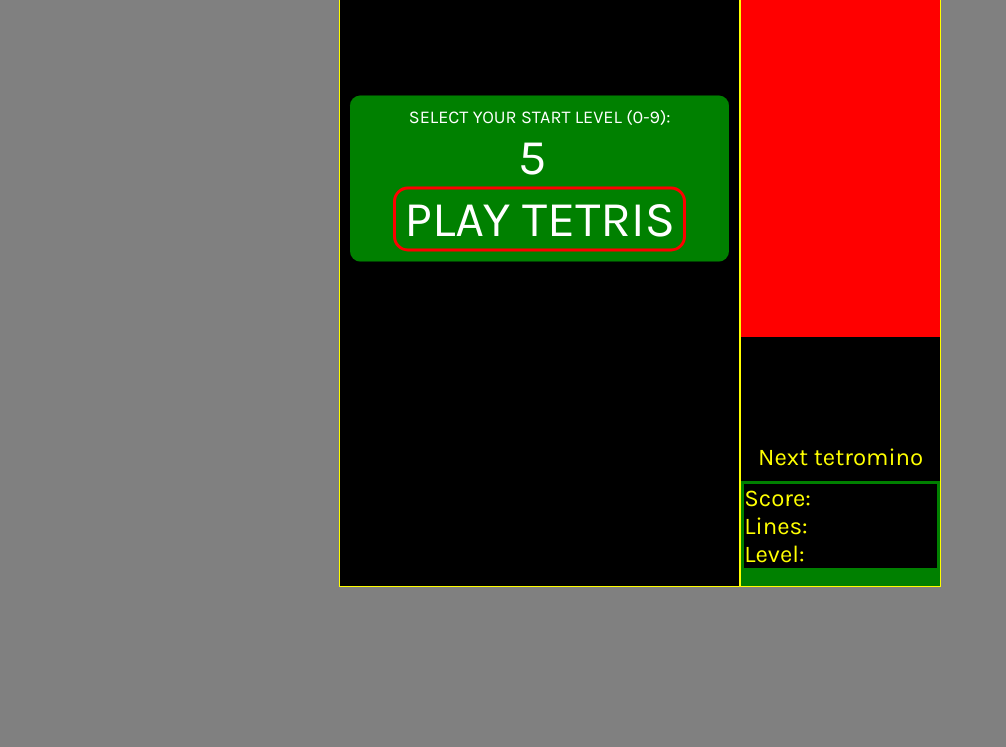
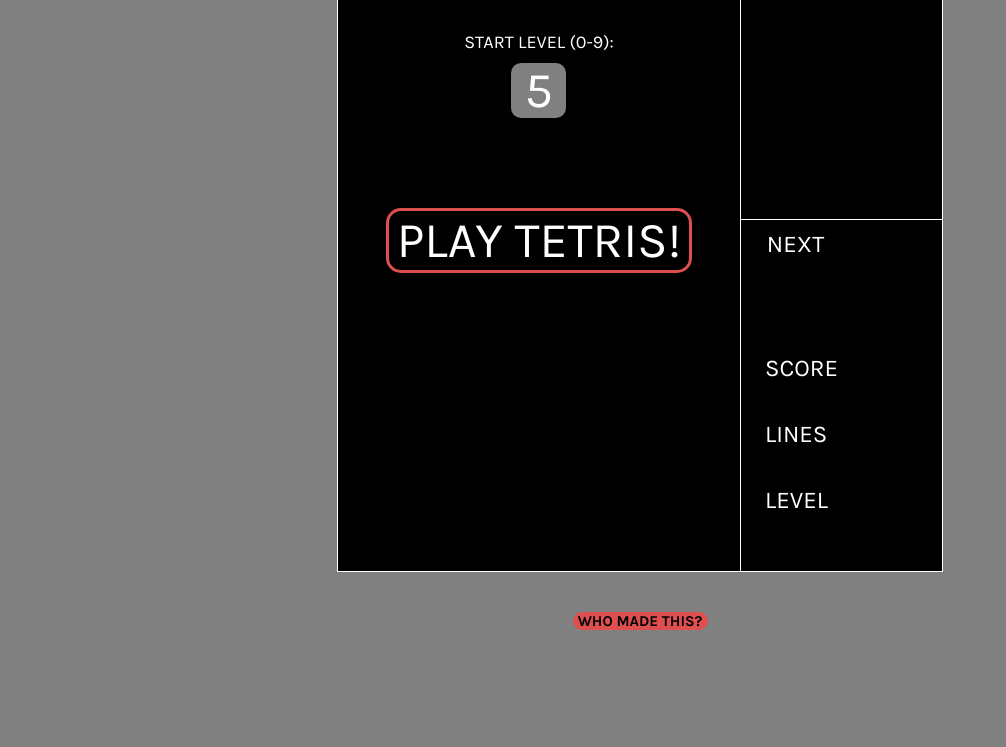
Before and after one commit to golubitsky/tetris, a plain HTML site: page tetris.html in a window 1280 px wide. Shown: the part 53-800 px from the top of the page, without its empty margins (0-1006 px from the left). Drawn offline with Linux system fonts and the light colour scheme; no server answers.

Commit message:
mostly finish CSS

```diff
--- a/javascripts/api.js
+++ b/javascripts/api.js
@@ -40,6 +40,11 @@
     var $highScores = $('#high-scores');
     $highScores.empty();
 
+    var $header = $('<span>');
+    $header.html('HALL OF FAME');
+    $header.addClass('header');
+    $highScores.append($header);
+
     data.forEach(function (entry) {
       var $entry = $('<span>');
       var $name = $('<span>');
--- a/javascripts/board-view.js
+++ b/javascripts/board-view.js
@@ -72,9 +72,9 @@
   }
 
   BoardView.prototype.renderStats = function () {
-    $('.score > span').html(this.stats.score);
-    $('.lines > span').html(this.stats.lines);
-    $('.level > span').html(this.stats.level);
+    $('#stats .score').html(this.stats.score);
+    $('#stats .lines').html(this.stats.lines);
+    $('#stats .level').html(this.stats.level);
   }
 
   BoardView.prototype.clearNext = function () {
@@ -87,9 +87,14 @@
 
   BoardView.prototype.renderNext = function (nextShape, nextColor) {
     //reset hidden divs if necessary
-    $('#next-tetromino').removeClass('small')
+    $('#next-tetromino').removeClass();
+    $('#next-tetromino div').removeClass();
     $('#next-tetromino [x=3][y=1]').show();
     $('#next-tetromino [x=3][y=2]').show();
+    $('#next-tetromino [x=3][y=2]').show();
+    $('#next-tetromino [x=4][y=2]').show();
+    $('#next-tetromino [x=5][y=2]').show();
+    $('#next-tetromino [x=6][y=2]').show();
 
     for (var i = 0; i < nextShape.length; i++) {
       var pos = nextShape[i]
@@ -105,6 +110,18 @@
       $('#next-tetromino').addClass('small')
       $('#next-tetromino [x=3][y=1]').hide();
       $('#next-tetromino [x=3][y=2]').hide();
+    } else if (nextColor === 'DarkRed') {
+      $('#next-tetromino div').addClass('long')
+      $('#next-tetromino [x=3][y=2]').hide();
+      $('#next-tetromino [x=4][y=2]').hide();
+      $('#next-tetromino [x=5][y=2]').hide();
+      $('#next-tetromino [x=6][y=2]').hide();
     }
   }
+
+  BoardView.prototype.levelChange = function () {
+    var color = '#'+ Math.floor(Math.random()*16777215).toString(16);
+    $('html').css('background', color);
+    $('body').css('background', color);
+  }
 })();
--- a/javascripts/game.js
+++ b/javascripts/game.js
@@ -30,6 +30,7 @@
 
     this.view.buildBoard();
     this.play(level);
+    this.view.levelChange();
   }
 
   Game.prototype.play = function(level) {
@@ -65,6 +66,7 @@
             //change speed to reflect current level
             if (currentLevel !== that.stats.level) {
               that.restartPlayLoop();
+              that.view.levelChange();
             }
           }
       } else {
--- a/stylesheets/tetris.css
+++ b/stylesheets/tetris.css
@@ -19,19 +19,46 @@
 
 html {
   background: grey;
+  transition: background .4s ease;
 }
 
 body {
   background: grey;
+  transition: background .4s ease;
+}
+
+h1, h2 {
+  margin: auto;
+  text-align: center;
+}
+
+h2 {
+  margin-top: 40px;
+  font-size: 15px;
+  width: 135px;
+  border-radius: 10px;
+  background: #de4f4f;
+  transition: background .09s ease;
+}
+
+h2:hover {
+  background: #ff4f4f;
+}
+
+h3 {
+  color: #de4f4f;
+  font-size: 30px;
+  text-align: center;
+  margin: 60px;
 }
 
 #content {
   margin: auto;
+  margin-top: 20px;
   height: 605px;
   width: 606px;
   background: black;
   position: relative;
-  border: 2px solid grey;
   border-radius: 10px;
 }
 
@@ -42,14 +69,15 @@
   background: black;
   display: inline-block;
   float: left;
-  border: 1px solid yellow;
+  border: 1px solid white;
 }
 
 #side-display {
   display: inline-block;
   width: 33.3334%;
   height: 100%;
-  border: 1px solid yellow;
+  border: 1px solid white;
+  border-left: none;
   background: black;
   float: left;
   position: relative;
@@ -61,11 +89,14 @@
   display: block;
   margin: auto;
   width: 90%;
-  background: green;
+  height: 50%;
+  background: black;
+}
+
+form#new-game {
   position: relative;
-  top: 25%;
-  transform: translateY(-25%);
-}
+  top: 34px;
+  }
 
 form * {
   color: white;
@@ -90,7 +121,19 @@
   font-size: 50px;
   height: 50px;
   width: 55px;
-  height: 100%;
+}
+
+input[type=number]::-webkit-inner-spin-button,
+input[type=number]::-webkit-outer-spin-button {
+  -webkit-appearance: none;
+  margin: 0;
+}
+
+input#level {
+  background: grey;
+  border-radius: 10px;
+  height: 55px;
+  margin-top: 10px;
 }
 
 form button {
@@ -99,11 +142,27 @@
   text-align: center;
   font-size: 50px;
   padding: 0 8px;
-  border: 3px solid red;
+  border: 3px solid #de4f4f;
   border-radius: 15px;
+  position: relative;
+  top: 30%;
+  transition: background .09s ease;
+}
+
+form button:hover {
+  background: #de4f4f
+}
+
+form button.post-score {
+  clear: both;
+  display: block;
+  text-align: center;
+  font-size: 30px;
+  top: 0;
 }
 
 form #username {
+  text-transform: uppercase;
   width: 100%;
   font-size: 34px;
 }
@@ -117,8 +176,6 @@
 }
 #board > div {
   float: left;
-  /*border: 1px solid grey;*/
-
   background: black;
   width: 10%;
   height: 6.6666%;
@@ -126,20 +183,28 @@
 
 /*highscore table*/
 #high-scores {
-  height: 350px;
+  height: 252px;
   width: 100%;
   margin: 0px auto;
   padding: 20px;
-  background: red;
+  padding-top: 7px;
+  background: black;
   display: block;
   color: white;
+  border-bottom: 1px solid white;
 }
 
 #high-scores > span {
   height: 20px;
   position: relative;
-  display: block
+  display: block;
 }
+
+#high-scores > span.header {
+  text-align: center;
+  font-size: 24px;
+  margin-bottom: 10px;
+  }
 
 #high-scores span.name {
   position: absolute;
@@ -158,8 +223,9 @@
   width: 100%;
   margin: 0px auto;
   padding: 20px;
-  background: black;
   display: block;
+  position: relative;
+  top: -14px;
 }
 
 #next-tetromino div {
@@ -170,6 +236,11 @@
 #next-tetromino > div {
   width: 25%;
   height: 50%;
+}
+
+#next-tetromino div.long{
+  position: relative;
+  top: 25%;
 }
 
 #next-tetromino.small{
@@ -184,13 +255,13 @@
 #next {
   text-align: center;
   width: 100%;
-  background: black;
-  color: yellow;
+  color: white;
   font-size: 24px;
   display: block;
-  clear: both;
+  padding-top: 10px;
   position: relative;
-  top: -14px;
+  top: 0;
+  left: -46px;
 }
 
 /*stats*/
@@ -198,36 +269,29 @@
 #stats {
   margin: 0 auto;
   position: absolute;
-  bottom: 0px;
-  background: green;
+  background: black;
   width: 100%;
-  height: 105px;
-  padding: 3px;
+  height: 217px;
+  padding: 0 20px 10px 20px;
   bottom: 0px;
 }
 
-#stats > span {
+#stats .label {
   width: 100%;
-  background: black;
-  color: yellow;
+  color: white;
   font-size: 24px;
   display: block;
-  /*position: absolute;*/
+  position: relative;
+  left: 4px;
 }
 
-#stats > span > span {
+#stats .score, .lines, .level {
+  width: 100%;
+  color: yellow;
+  font-size: 36px;
+  display: block;
+  height: 38px;
   position: relative;
-  left: 5px;
+  top: -7px;
+  left: 16px;
 }
-
-#stats .score {
-  left: 6px;
-}
-
-#stats .lines {
-  left: 150px;
-}
-
-#stats .level {
-  left: 300px;
-}
--- a/tetris.html
+++ b/tetris.html
@@ -6,13 +6,13 @@
   </head>
   <body>
 
-    <h1>Tetris</h1>
 
     <div id="content">
       <div id="main-display">
       </div>
       <div id="side-display">
         <div id="high-scores"></div>
+        <span id="next">NEXT</span>
         <div id="next-tetromino">
           <div y="1" x="3"></div>
           <div y="1" x="4"></div>
@@ -23,32 +23,29 @@
           <div y="2" x="5"></div>
           <div y="2" x="6"></div>
         </div>
-        <span id="next">Next tetromino</span>
         <div id="stats">
-          <span class="score">
-            Score:<span></span>
-          </span>
-          <span class="lines">
-            Lines:<span></span>
-          </span>
-          <span class="level">
-            Level:<span></span>
-          </span>
+          <span class="label">SCORE</span>
+          <span class="score"></span>
+          <span class="label">LINES</span>
+          <span class="lines"></span>
+          <span class="label">LEVEL</span>
+          <span class="level"></span>
         </div>
       </div>
     </div>
+    <h2><a href="https://www.linkedin.com/in/mikegolubitsky">WHO MADE THIS?</a></h2>
 
     <script type="text/template" id="new_game_form">
-      <form id="new-game">
-        <label for="level">SELECT YOUR START LEVEL (0-9):</label>
-        <input type="number" id="level" name="level" value="5" min="0" max="9">
+      <form id="new-game">f
+        <label for="level">START LEVEL (0-9):</label>
+        <input type="number" autofocus id="level" name="level" value="5" min="0" max="9">
 
-        <button class="play-tetris" type="submit">PLAY TETRIS</input>
+        <button class="play-tetris" type="submit">PLAY TETRIS!</input>
       </form>
     </script>
 
     <script type="text/template" id="post_game_form">
-      <h2>Game over!</h2>
+      <h3>GAME OVER!</h3>
       <form id="post-stats">
         <label for="username">JOIN THE HALL OF FAME:</label>
         <input type="text"
@@ -63,7 +60,7 @@
         <input type="hidden" name="game[score]" value="<%= score %>">
         <input type="hidden" name="game[start_level]" value="<%= startLevel %>">
         <input type="hidden" name="game[end_level]" value="<%= endLevel %>">
-        <button class="post-score" type="submit">POST Score</input>
+        <button class="post-score" type="submit">POST SCORE</input>
         <button class="play-again">PLAY AGAIN!</input>
       </form>
     </script>
```
